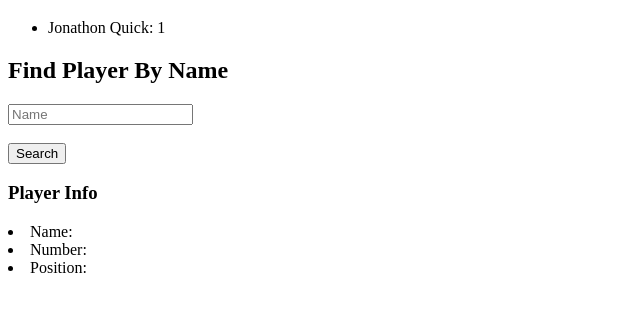
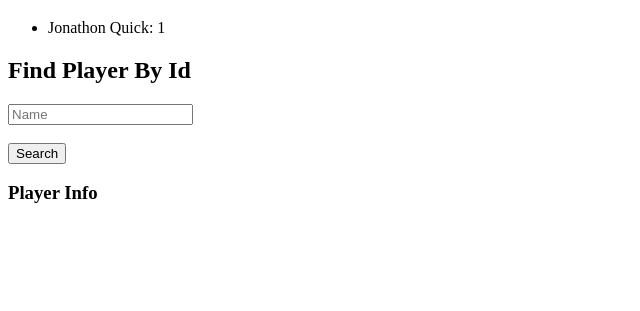
Before and after one commit to Motty-har/phase-1-review-project, a plain HTML site: page index.html in a window 1280 px wide. Shown: the part 61-372 px from the top of the page, without its empty margins (0-640 px from the left). Drawn offline with Linux system fonts and the light colour scheme.

Commit message:
fixed header of form

```diff
--- a/index.html
+++ b/index.html
@@ -6,15 +6,15 @@
     <li>Jonathon Quick: 1</li>
 </ul>
     <form id="form">
-        <h2>Find Player By Name</h2>
+        <h2>Find Player By Id</h2>
              <input id="name" type="text" value="" name="name" placeholder="Name"><br /><br />
              <input id = "get" type="submit" value="Search">
     </form>
 <section>
     <h3>Player Info</h3>
-    <li id="playerName">Name: </li>
-    <li id="playerNumber">Number: </li>
-    <li id="playerPosition">Position: </li>
+    <ul id="playerName"> </ul>
+    <ul id="playerNumber"> </ul>
+    <ul id="playerPosition"> </ul>
 </section>
     <script src="index.js"></script>
 </body>
```
